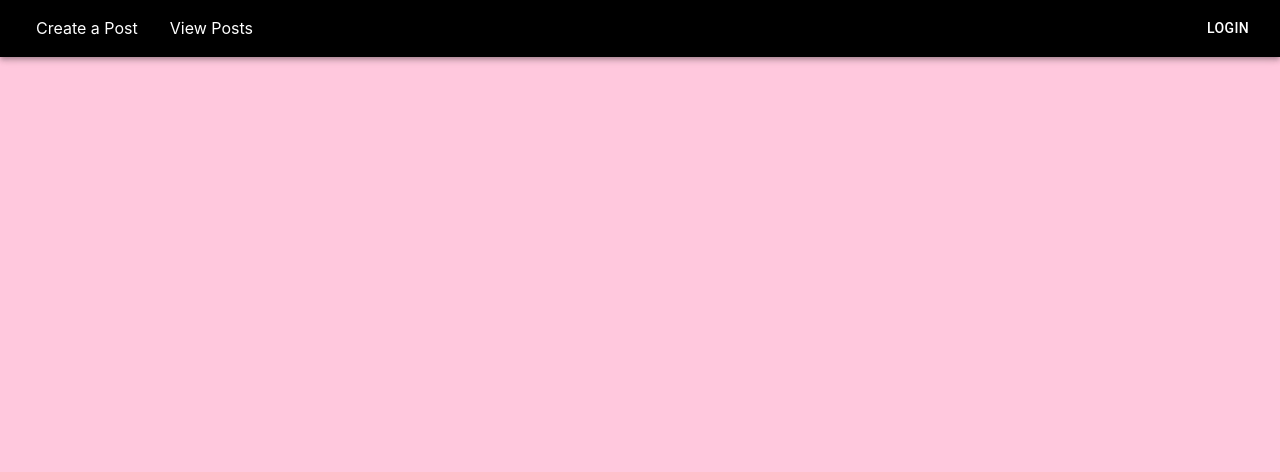
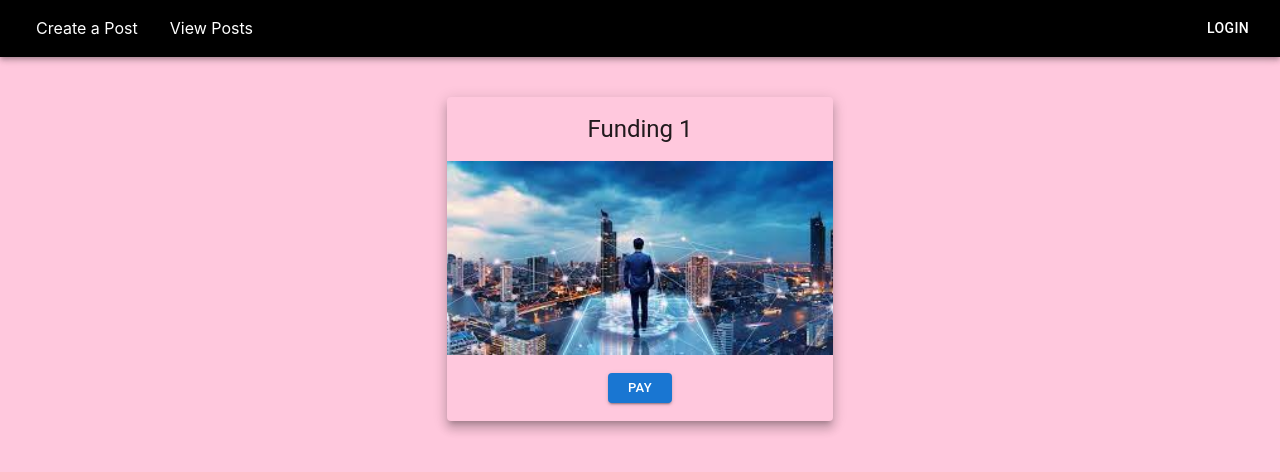
Before and after one commit to aidapira/kickstarter_platform_app, a React (Create React App) app in the folder client/: page /payment-checkout/1/1 in a window 1280 px wide. Shown: the top 472 px of the page. Built offline with nearby package versions, Linux system fonts and the light colour scheme.

Commit message:
added styling to payment checkout, success, and cancel pages

```diff
--- a/client/package.json
+++ b/client/package.json
@@ -19,6 +19,7 @@
     "@testing-library/react": "^12.1.2",
     "@testing-library/user-event": "^13.5.0",
     "material-ui": "^0.20.2",
+    "material-ui-image": "^3.3.2",
     "react": "^17.0.2",
     "react-dom": "^17.0.2",
     "react-router": "^6.2.1",
--- a/client/src/App.js
+++ b/client/src/App.js
@@ -4,7 +4,7 @@ import "./App.css";
 import {BrowserRouter as Router, Routes, Route, Navigate} from 'react-router-dom';
 import PostForm from "./views/postForm";
 import ViewPosts from "./views/viewPosts";
-import PaymentForm from "./views/paymentForm";
+import PaymentCheckout from "./views/paymentCheckout";
 import PaymentSuccess from "./views/paymentSuccess";
 import PaymentCancel from "./views/paymentCancel";
 
@@ -18,7 +18,7 @@ function App() {
         }/>
         <Route path="/create-posts" element={<PostForm />} />
         <Route path="/view-posts" element={<ViewPosts />} />
-        <Route path="/payment-form/:name" element={<PaymentForm />} />
+        <Route path="/payment-checkout/:name/:index" element={<PaymentCheckout />} />
         <Route path="/payment-success" element={<PaymentSuccess />} />
         <Route path="/payment-cancel" element={<PaymentCancel />} />
       </Routes>
--- a/client/src/views/card.jsx
+++ b/client/src/views/card.jsx
@@ -38,7 +38,7 @@ export default function BusinessCard({ index, businessName, businessDescription,
   }
 
   return (
-    <Card sx={{ maxWidth: 345 }}>
+    <Card sx={{ maxWidth: 345 }} raised='true'>
       <CardHeader
         avatar={
           <Avatar sx={{ bgcolor: "#7FB8F0" }} aria-label="recipe">
@@ -61,7 +61,7 @@ export default function BusinessCard({ index, businessName, businessDescription,
       <CardActions disableSpacing>
         <Button
           size="small"
-          onClick={() => {navigate("/payment-form/"+businessName)}}
+          onClick={() => {navigate("/payment-checkout/"+businessName+"/"+index)}}
         >Fund Project</Button>
         <ExpandMore
           expand={expanded}
--- a/client/src/views/paymentCancel.jsx
+++ b/client/src/views/paymentCancel.jsx
@@ -1,10 +1,25 @@
-const PaymentCancel = () => {
+import Box from '@mui/material/Box';
+import Grid from '@mui/material/Grid';
+
+const PaymentSuccess = () => {
     return (
-        <div>
-            <h1>Cancel</h1>
-            <h2>Your payment was canceled.</h2>
-        </div>
+        <Box sx={{ flexGrow: 1 }}>
+            <Grid container spacing={2} justifyContent="center" alignItems="center" style={styles.gridContainer}>
+                <Grid item xs={12} md={12} >
+                    <h1>Cancel</h1>
+                </Grid>
+                <Grid item xs={12} md={12}>
+                    <h2>Your payment was canceled</h2>
+                </Grid>
+            </Grid>
+        </Box>
     )
 }
 
-export default PaymentCancel;
+export default PaymentSuccess;
+
+const styles = {
+    gridContainer: {
+        textAlign: 'center'
+    },
+}
--- /dev/null
+++ b/client/src/views/paymentCheckout.jsx
@@ -0,0 +1,94 @@
+import { useParams } from 'react-router';
+import Button from '@mui/material/Button';
+import { useState } from "react";
+import { loadStripe } from "@stripe/stripe-js";
+import Grid from '@mui/material/Grid';
+import Card from '@mui/material/Card';
+import CardHeader from '@mui/material/CardHeader';
+import CardMedia from '@mui/material/CardMedia';
+import CardActions from '@mui/material/CardActions';
+
+
+let stripePromise
+const getStripe = () => {
+    if(!stripePromise) {
+        stripePromise = loadStripe(process.env.REACT_APP_STRIPE_KEY);
+    }
+
+    return stripePromise;
+}
+
+export default function PaymentCheckout() {
+    const { name, index } = useParams();
+    const [stripeError, setStripeError] = useState(null);
+    const [isLoading, setLoading] = useState(false);
+
+    const redirectToCheckout = async () => {
+        setLoading(true);
+        const item = {
+            price: "price_1KBlwwHVXQRoPqCbdqtY9yi5",
+            quantity: 1
+        }
+
+        const checkoutOptions = {
+            lineItems: [item],
+            mode: "payment",
+            successUrl: `${window.location.origin}/payment-success`,
+            cancelUrl: `${window.location.origin}/payment-cancel`,
+        }
+
+        const stripe = await getStripe();
+        const { error} = await stripe.redirectToCheckout(checkoutOptions);
+
+        if(error) setStripeError(error.message);
+
+        setLoading(false);
+    }
+
+    if(stripeError) alert(stripeError);
+
+    return (
+        <Grid container style={styles.gridContainer} justifyContent="center" alignItems="center">
+            <Grid item xs={4} sm={4} md={4}>
+                <Card raised='true' style={styles.cardElement} >
+                    <CardHeader
+                        title={'Funding '+name}
+                    />
+                    <CardMedia
+                        component="img"
+                        height="194"
+                        image={require ("../static/images/image"+index+".jpg")}
+                        alt="alt"
+                    />
+                    <CardActions disableSpacing style={styles.cardActionElement}>
+                        <Button
+                            size="small"
+                            onClick={redirectToCheckout}
+                            disabled={isLoading}
+                            variant="contained"
+                        >{isLoading ? "Loading..." :  "Pay"}</Button>
+                    </CardActions>
+                </Card>
+            </Grid>
+        </Grid>
+    )
+}
+
+const styles = {
+    gridContainer: {
+        padding: "40px 60px 20px 60px",
+        width: "100%",
+    },
+    cardElement: {
+        backgroundColor: '#ffc8dd',
+        textAlign: 'center',
+        justifyContent: 'center',
+        alignItems: 'center',
+    },
+    cardActionElement: {
+        justifyContent: 'center',
+        alignItems: 'center',
+        margin: '10px',
+    }
+
+}
--- a/client/src/views/paymentForm.jsx
+++ /dev/null
@@ -1,57 +0,0 @@
-import { useParams } from 'react-router';
-import Button from '@mui/material/Button';
-import { useState } from "react";
-import { loadStripe } from "@stripe/stripe-js";
-
-
-let stripePromise
-const getStripe = () => {
-    if(!stripePromise) {
-        stripePromise = loadStripe(process.env.REACT_APP_STRIPE_KEY);
-    }
-
-    return stripePromise;
-}
-
-export default function PaymentForm() {
-    const { name } = useParams();
-    const [stripeError, setStripeError] = useState(null);
-    const [isLoading, setLoading] = useState(false);
-
-    const redirectToCheckout = async () => {
-        setLoading(true);
-        const item = {
-            price: "price_1KBlwwHVXQRoPqCbdqtY9yi5",
-            quantity: 1
-        }
-
-        const checkoutOptions = {
-            lineItems: [item],
-            mode: "payment",
-            successUrl: `${window.location.origin}/payment-success`,
-            cancelUrl: `${window.location.origin}/payment-cancel`,
-        }
-
-        const stripe = await getStripe();
-        const { error} = await stripe.redirectToCheckout(checkoutOptions);
-
-        if(error) setStripeError(error.message);
-
-        setLoading(false);
-    }
-
-    if(stripeError) alert(stripeError);
-
-    return (
-        <>
-            <h1>Making a payment to {name}</h1>
-
-            <Button
-                label="Continue"
-                onClick={redirectToCheckout}
-                variant="contained"
-                disabled={isLoading}
-            >{isLoading ? "Loading..." :  "Pay"}</Button>
-        </>
-    )
-}
--- a/client/src/views/paymentSuccess.jsx
+++ b/client/src/views/paymentSuccess.jsx
@@ -1,10 +1,25 @@
+import Box from '@mui/material/Box';
+import Grid from '@mui/material/Grid';
+
 const PaymentSuccess = () => {
     return (
-        <div>
-            <h1>Success</h1>
-            <h2>Thank you for your contribution!</h2>
-        </div>
+        <Box sx={{ flexGrow: 1 }}>
+            <Grid container spacing={2} justifyContent="center" alignItems="center" style={styles.gridContainer}>
+                <Grid item xs={12} md={12} >
+                    <h1>Success</h1>
+                </Grid>
+                <Grid item xs={12} md={12}>
+                    <h2>Thank you for your contribution!</h2>
+                </Grid>
+            </Grid>
+        </Box>
     )
 }
 
 export default PaymentSuccess;
+
+const styles = {
+    gridContainer: {
+        textAlign: 'center'
+    },
+}
--- a/client/src/views/viewPosts.jsx
+++ b/client/src/views/viewPosts.jsx
@@ -20,8 +20,7 @@ class ViewPosts extends React.Component {
         return (
             <Grid container style={styles.gridContainer} spacing={4}>
                 {this.state.businesses.map((business, index) => (
-                    <Grid item xs={12} sm={4} md={3} key={index}
-                        >
+                    <Grid item xs={12} sm={4} md={3} key={index}>
                         <BusinessCard
                             index={index}
                             businessName={business.name}
```
Also changed, not shown: 1 other file (tests, documents, lock files or other folders).
